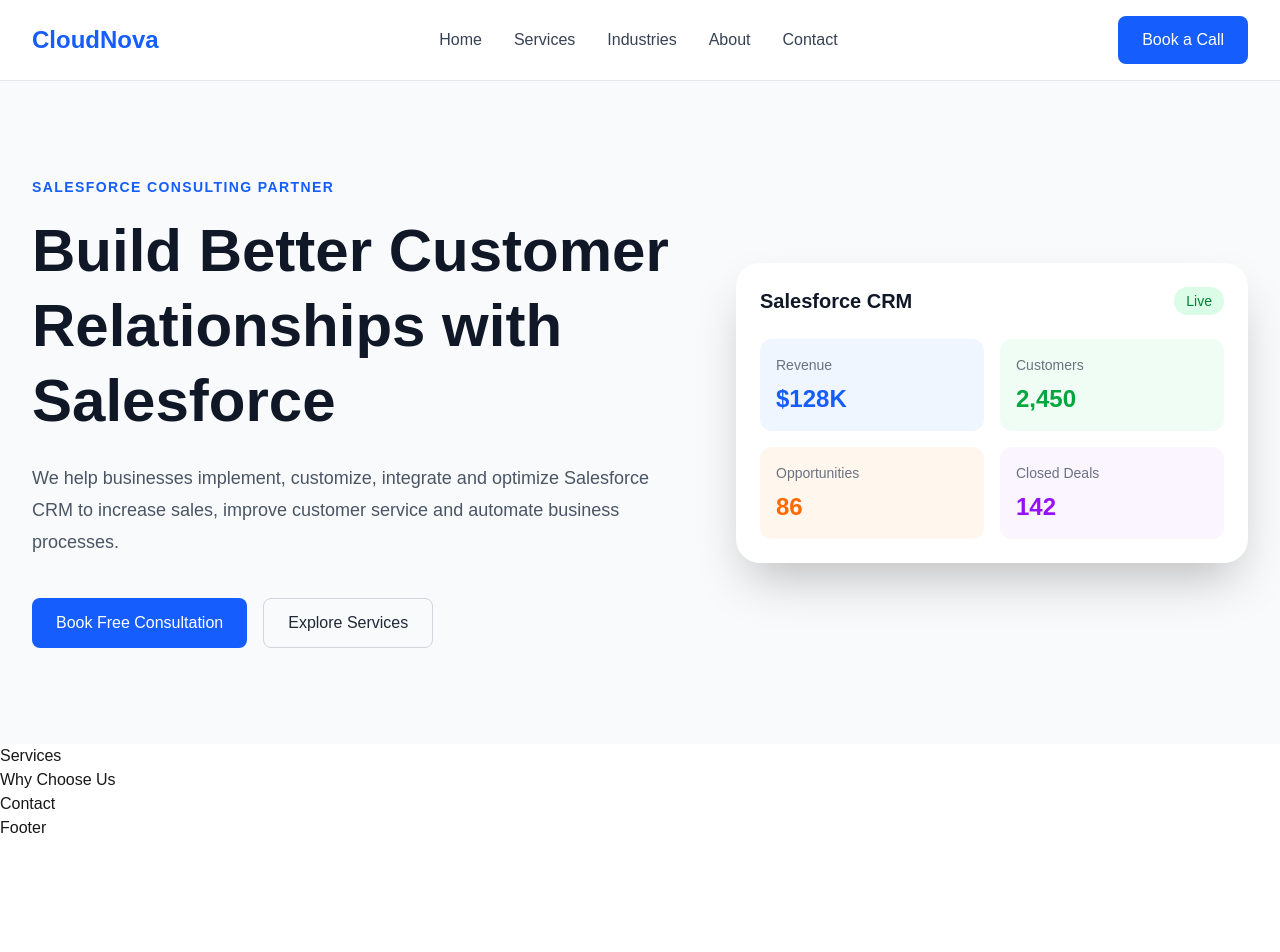
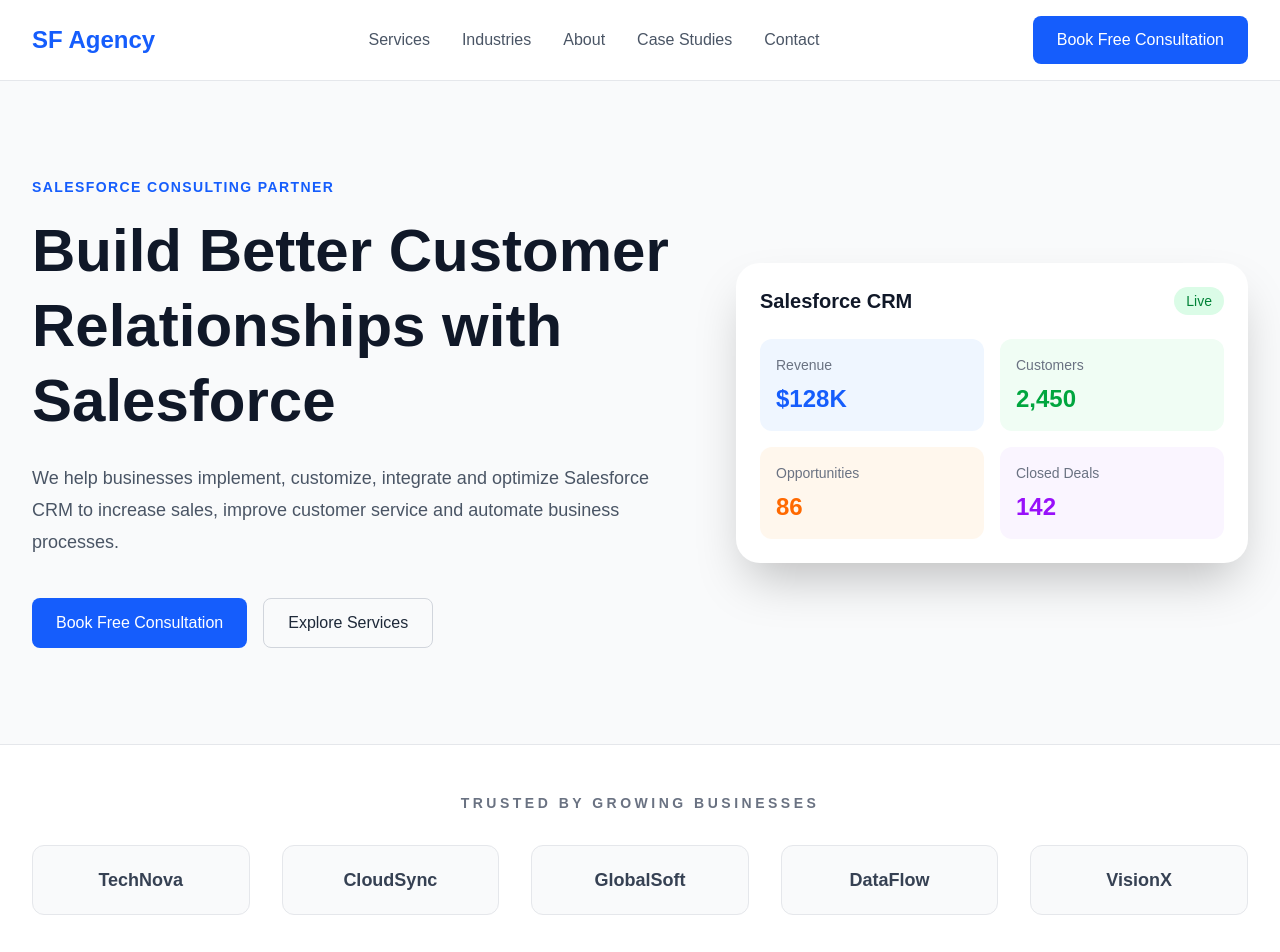
Before and after one commit to neetusharmaSalesforce/salesforce-agency, a Next.js app: page / in a window 1280 px wide. Shown: the top 952 px of the page. Before the commit the page ends 840 px from the top, so only its background shows below. Built offline with nearby package versions, Linux system fonts and the light colour scheme.

Commit message:
Add trusted companies section

```diff
--- a/src/app/page.tsx
+++ b/src/app/page.tsx
@@ -4,12 +4,14 @@
 import WhyChooseUs from "../components/WhyChooseUs";
 import Contact from "../components/Contact";
 import Footer from "../components/Footer";
+import TrustedCompanies from "../components/TrustedCompanies";
 
 export default function Home() {
   return (
     <main>
       <Navbar />
       <Hero />
+      <TrustedCompanies />
       <Services />
       <WhyChooseUs />
       <Contact />
--- a/src/components/Navbar.tsx
+++ b/src/components/Navbar.tsx
@@ -1,49 +1,53 @@
-import { siteConfig } from "../constants/site";
 import Container from "./Container";
 import Button from "./Button";
+
+const menuItems = [
+  "Services",
+  "Industries",
+  "About",
+  "Case Studies",
+  "Contact",
+];
 
 export default function Navbar() {
   return (
     <header className="sticky top-0 z-50 border-b border-gray-200 bg-white/90 backdrop-blur">
       <Container>
-        <nav className="flex h-20 items-center justify-between">
+        <div className="flex h-20 items-center justify-between">
 
           {/* Logo */}
           <div>
-            <h1 className="text-2xl font-bold text-blue-600">
-              {siteConfig.companyName}
-            </h1>
+            <h2 className="text-2xl font-bold text-blue-600">
+              SF Agency
+            </h2>
           </div>
 
-          {/* Menu */}
-          <ul className="hidden gap-8 font-medium text-gray-700 lg:flex">
-            <li className="cursor-pointer hover:text-blue-600 transition">
-              Home
-            </li>
-
-            <li className="cursor-pointer hover:text-blue-600 transition">
-              Services
-            </li>
-
-            <li className="cursor-pointer hover:text-blue-600 transition">
-              Industries
-            </li>
-
-            <li className="cursor-pointer hover:text-blue-600 transition">
-              About
-            </li>
-
-            <li className="cursor-pointer hover:text-blue-600 transition">
-              Contact
-            </li>
-          </ul>
+          {/* Desktop Menu */}
+          <nav className="hidden gap-8 lg:flex">
+            {menuItems.map((item) => (
+              <a
+                key={item}
+                href="#"
+                className="font-medium text-gray-600 transition hover:text-blue-600"
+              >
+                {item}
+              </a>
+            ))}
+          </nav>
 
           {/* Button */}
-          <Button>
-           Book a Call
-          </Button>
+          <div className="hidden lg:block">
+            <Button>
+              Book Free Consultation
+            </Button>
+          </div>
 
-        </nav>
+          {/* Mobile Menu Icon */}
+          <button className="text-3xl lg:hidden">
+            ☰
+          </button>
+
+        </div>
       </Container>
     </header>
   );
--- /dev/null
+++ b/src/components/TrustedCompanies.tsx
@@ -0,0 +1,32 @@
+import Container from "./Container";
+
+const companies = [
+  "TechNova",
+  "CloudSync",
+  "GlobalSoft",
+  "DataFlow",
+  "VisionX",
+];
+
+export default function TrustedCompanies() {
+  return (
+    <section className="border-y border-gray-200 bg-white py-12">
+      <Container>
+        <p className="mb-8 text-center text-sm font-semibold uppercase tracking-[0.25em] text-gray-500">
+          Trusted by Growing Businesses
+        </p>
+
+        <div className="grid grid-cols-2 gap-8 text-center md:grid-cols-3 lg:grid-cols-5">
+          {companies.map((company) => (
+            <div
+              key={company}
+              className="rounded-xl border border-gray-200 bg-gray-50 py-5 text-lg font-semibold text-gray-700 transition hover:border-blue-600 hover:text-blue-600"
+            >
+              {company}
+            </div>
+          ))}
+        </div>
+      </Container>
+    </section>
+  );
+}
```
